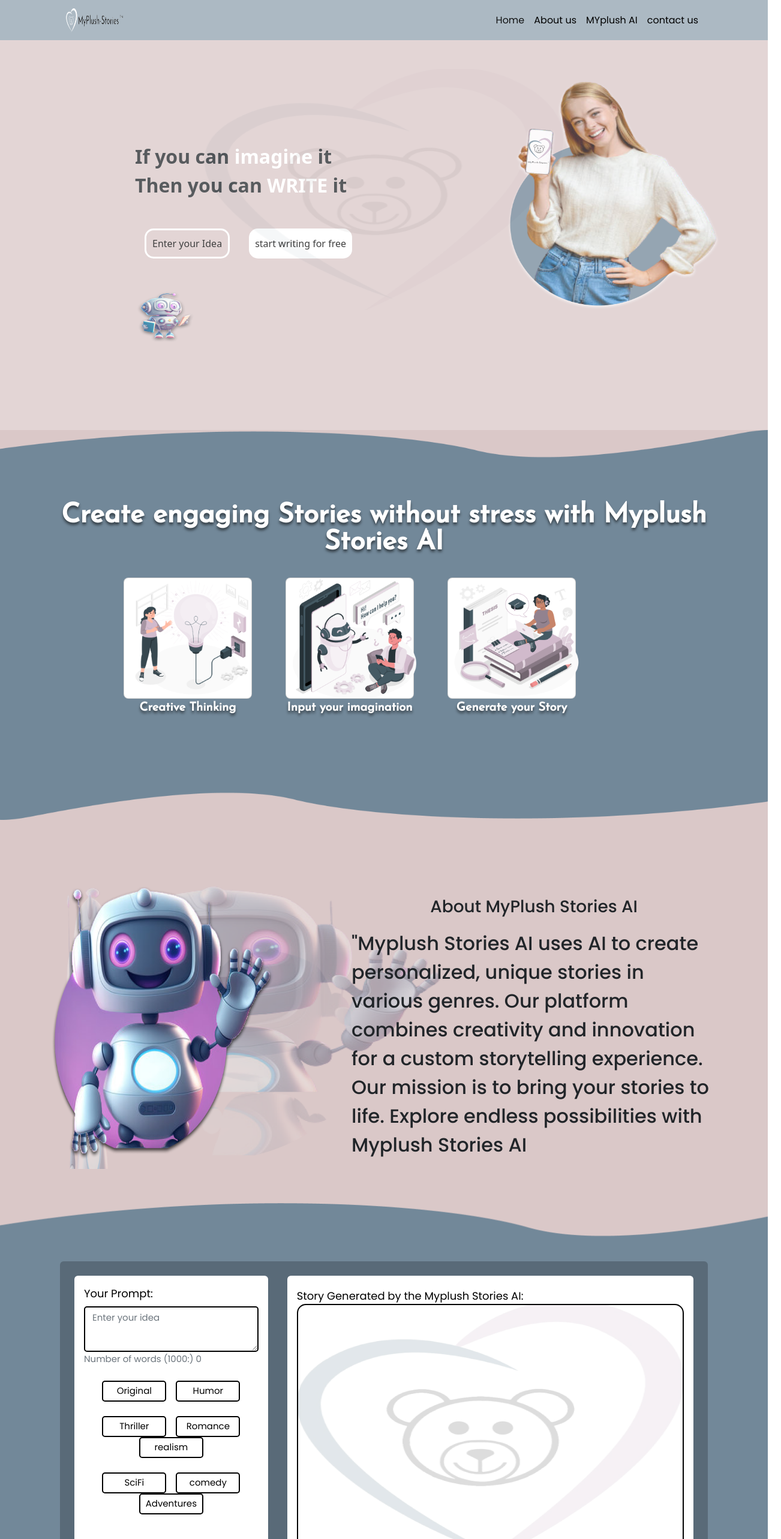
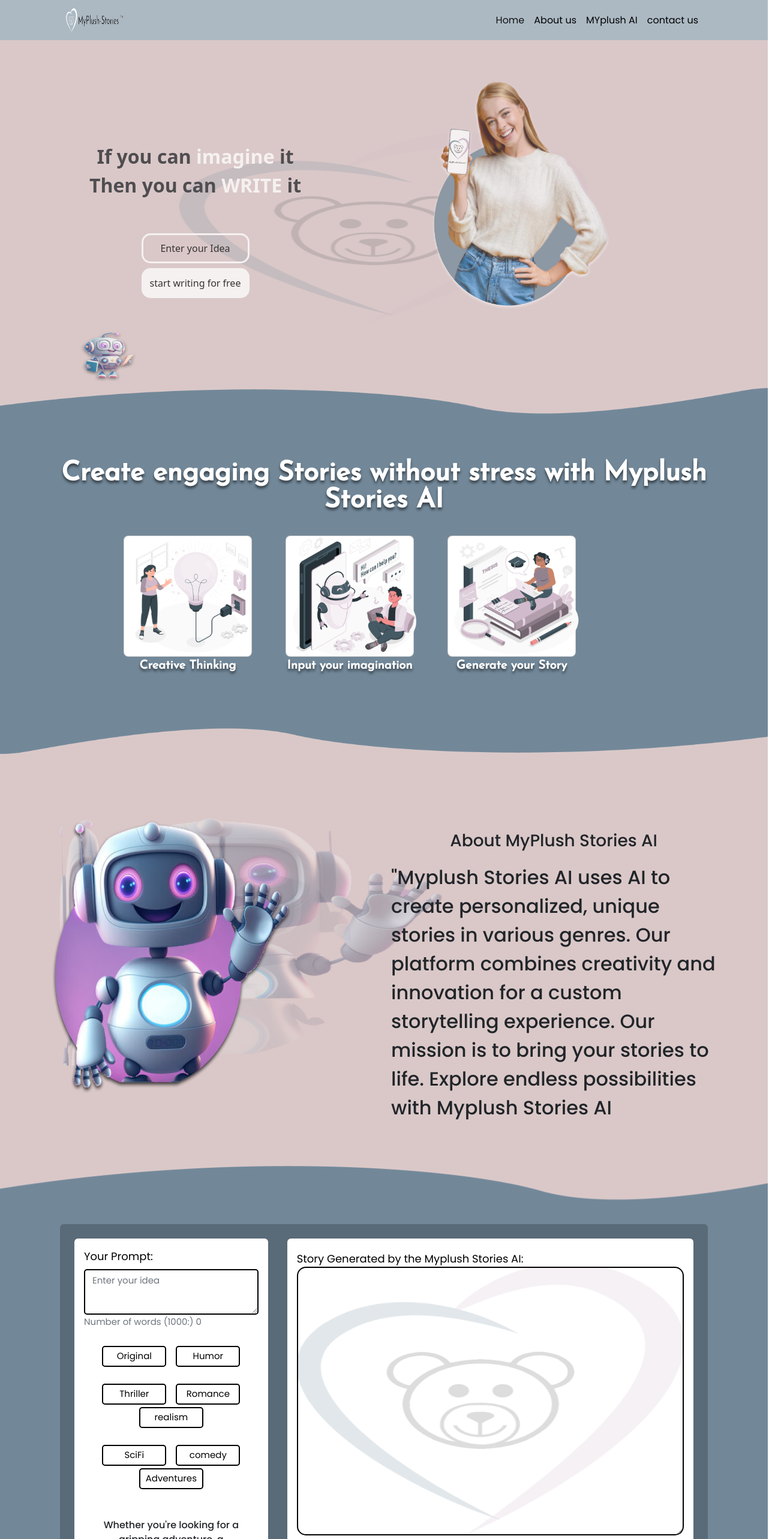
Before and after one commit to AhsanAli2546/MyPlushStories, a Next.js app: page / in a window 1280 px wide. Shown: the top 2566 px of the page at 60% size, 1302 px wide, since content can reach past the window. Built offline with nearby package versions, Linux system fonts and the light colour scheme.

Commit message:
fix responsive issue

```diff
--- a/components/About.js
+++ b/components/About.js
@@ -11,15 +11,15 @@
       <section className={`${styles['bg-about-color']} pb-5 pt-1
         position-relative `} >
           <div className={`container p-3 justify-content-center`}>
-            <div className={`d-flex ${styles['bg-robot']} `}>
-              <div className='flex-fill'>
+            <div className={`row ${styles['bg-robot']} `}>
+              <div className='col'>
                 <Image src={`/images/Group2.png`} alt={'benefit of myplushstory'}
-                  width={500}  height={500}  />
+                  width={500}  height={500} className={`w-100`} />
                 {/* <Image src={`/images/Group3.png`} alt={'benefit of myplushstory'}
                   width={500}  height={500} className={`rounded-3 position-absolute ${styles['robot-shadow']} `} /> */}
               </div>
 
-              <div className='flex-fill '>
+              <div className='col '>
                 <p className={`text-center mt-5 h3`}> About MyPlush Stories AI</p>
                 <p className={`${styles['robot-text']}`}>
                 &quot;Myplush Stories AI uses AI to create personalized, unique stories in various genres. Our platform combines creativity and innovation for a custom storytelling experience. Our mission is to bring your stories to life. Explore endless possibilities with Myplush Stories AI
--- a/components/Header.js
+++ b/components/Header.js
@@ -8,37 +8,35 @@
   return (
     <>
 
-      <header className={` position-relative w-100 `}>
-        <Image src={`/images/bearh.png`} alt={`bear logo`}
-            width={600} height={450} className={`mx-auto pt-5 d-block`} />
-        <div className={`position-absolute ${styles['header']} top-0 bottom-0
-            end-0 start-0 opacity-75 w-100 `}>
-            <div className={`container`}>
+      <header className={` position-relative w-100 ${styles['bg-header']} ${styles['header']}`}>
+        {/* <Image src={`/images/bearh.png`} alt={`bear logo`}
+            width={580} height={450} className={`mx-auto pt-5 d-block`} /> */}
+        <div className={`opacity-75 w-100 `}>
+            <div className={`container ${styles['bg-container']}`}>
                 <div className={`row`}>
-                    <div className={`col-lg-5 offset-1`}>
-                        <div className={`container ps-5`}>
+                    <div className={`col-lg-5 col-md-5 col-sm-5 `}>
+                        <div className={`container ps-5 text-center`}>
                             <p className={`${styles['title']}`}>
                                 If you can <strong className={`text-white`} >imagine</strong>  it <br/>
                                 Then you can <strong className={`text-white`} >WRITE</strong> it
                             </p>
-                            <div className={`mt-5`}>
-                                <button className={`${styles['button']} ${styles['idea-button']} mx-3`}>
+                            <div className={`mt-5 `}>
+                                <button className={`${styles['button']} ${styles['idea-button']} mx-2`}>
                                     Enter your Idea
                                 </button>
-                                <button className={`${styles['button']} ${styles['write-button']} mx-3`}>
+                                <button className={`${styles['button']} ${styles['write-button']} mx-2`}>
                                     start writing for free
                                 </button>
-                            </div>
                             <Image src={`/images/robotheader.png`} alt={`bear logo`}
             width={150} height={150} className={`ms-0 pt-5 d-block`} />
+                            </div>
                         </div>
 
                     </div>
 
-                    <div className={`col-lg-4`}>
-                    <Image src={`/images/group5.png`} alt={`bear logo`}
-            width={650} height={400} className={`ml-0 d-block`} />
-
+                    <div className={`col-lg-6 col-md-6 col-sm-8`}>
+                    <Image src={`/images/group5.png`} alt={`landing page image`}
+                        width={500} height={400} className={`ml-0 d-block w-100`} />
                     </div>
 
                 </div>
--- a/components/Story.js
+++ b/components/Story.js
@@ -70,22 +70,22 @@
                 </div>
                 <div className={`row mt-4`}>
                   <div className={`col text-center`}>
-                    <button className={`${styles['tag']} mx-2`} onClick={() => handleSubmit('original')}>Original</button>
-                    <button className={`${styles['tag']} mx-2`} onClick={() => handleSubmit('Humor')}>Humor</button>
+                    <button className={`${styles['tag']} mx-2 mt-1`} onClick={() => handleSubmit('original')}>Original</button>
+                    <button className={`${styles['tag']} mx-2 mt-1`} onClick={() => handleSubmit('Humor')}>Humor</button>
                   </div>
                 </div>
                 <div className={`row mt-4`}>
                   <div className={`col text-center`}>
-                    <button className={`${styles['tag']} mx-2`} onClick={() => { handleSubmit('Thriller') }}>Thriller</button>
-                    <button className={`${styles['tag']} mx-2`} onClick={() => { handleSubmit('Romance') }}>Romance</button>
-                    <button className={`${styles['tag']} mx-2`} onClick={() => { handleSubmit('realism') }}>realism</button>
+                    <button className={`${styles['tag']} mx-2 mt-1`} onClick={() => { handleSubmit('Thriller') }}>Thriller</button>
+                    <button className={`${styles['tag']} mx-2 mt-1`} onClick={() => { handleSubmit('Romance') }}>Romance</button>
+                    <button className={`${styles['tag']} mx-2 mt-1`} onClick={() => { handleSubmit('realism') }}>realism</button>
                   </div>
                 </div>
                 <div className={`row mt-4`}>
                   <div className={`col text-center`}>
-                    <button className={`${styles['tag']} mx-2`} onClick={() => { handleSubmit('SciFi') }}>SciFi</button>
-                    <button className={`${styles['tag']} mx-2`} onClick={() => { handleSubmit('Comedy') }}>comedy</button>
-                    <button className={`${styles['tag']} mx-2`} onClick={() => { handleSubmit('Adventures') }}>Adventures</button>
+                    <button className={`${styles['tag']} mx-2 mt-1`} onClick={() => { handleSubmit('SciFi') }}>SciFi</button>
+                    <button className={`${styles['tag']} mx-2 mt-1`} onClick={() => { handleSubmit('Comedy') }}>comedy</button>
+                    <button className={`${styles['tag']} mx-2 mt-1`} onClick={() => { handleSubmit('Adventures') }}>Adventures</button>
                   </div>
                 </div>
                 <label className={`text-center mt-5`}>
--- a/pages/api/story/[story].js
+++ b/pages/api/story/[story].js
@@ -1,13 +1,12 @@
 import { Configuration, OpenAIApi } from "openai";
 
+const configuration = new Configuration({
+  apiKey: process.env.OPENAI_API_KEY1a
+});
+const openai = new OpenAIApi(configuration);
 
 export default async function handler(req, res) {
-    try{
-      const configuration = new Configuration({
-
-        apiKey: process.env.OPENAI_API_KEY
-      });
-      const openai = new OpenAIApi(configuration);
+  try {
 
     const { story } = req.query
     //let title = req.query.story;
@@ -18,12 +17,12 @@
     let response = "";
 
     let result = await openai.createCompletion({
-             model:'text-davinci-003',
-             prompt:title,
-             temperature:0.2,
-             max_tokens:365,
-             frequency_penalty:0.5,
-             presence_penalty:0
+      model: 'text-davinci-003',
+      prompt: title,
+      temperature: 0.2,
+      max_tokens: 365,
+      frequency_penalty: 0.5,
+      presence_penalty: 0
     });
 
     // console.log(result);
@@ -34,10 +33,10 @@
     res.status(200).json({ story: response });
 
     // //console.log(process.env.OPENAI_API_KEY);
-    }catch(ex){
+  } catch (ex) {
     //console.log("Exception from api call: ",ex);
     //throw ex;
-        res.status(400).json({Error:ex});
+    res.status(400).json({ Error: ex });
   }
 
 
--- a/pages/index.js
+++ b/pages/index.js
@@ -29,6 +29,7 @@
       <Navbar/>
       <Header/>
       <main className={`${poppinsWs500.className} ${styles['body']}`} >
+
         <EngageStories/>
         <About/>
         <Story/>
--- a/styles/Header.module.css
+++ b/styles/Header.module.css
@@ -1,13 +1,18 @@
 .header{
+    /* background-image: url('../public/images/Union.png'); */
+    /*height: 650px;*/
+    padding-top: 50px;
+}
+
+.bg-header{
+
     background: #dac8c8;
-    height: 650px;
-    padding-top: 50px;
 }
 
 
 .title{
     margin-top: 120px;
-    position: relative;
+
     font-size: xx-large;
     font-weight: bold;
 }
@@ -17,6 +22,8 @@
     border-radius: 15px;
     height: 50px;
     padding: 10px;
+    width: 180px;
+    margin-top: 8px;
 }
 
 .idea-button{
@@ -45,3 +52,32 @@
     background-color: transparent;
 
 }
+
+
+.bg-container{
+    background: url('../public/images/bearh.png');
+    background-repeat: no-repeat;
+    background-size: 60% 60%;
+    background-position: center;
+}
+
+
+
+@media screen and (min-width: 720px) {
+    .title{
+
+        font-size: xx-large;
+
+    }
+    .write-button{
+        font-size: 16px;
+
+
+    }
+
+    .header{
+
+        /*height: 1050px;*/
+
+    }
+  }
--- a/styles/about.module.css
+++ b/styles/about.module.css
@@ -1,14 +1,14 @@
 
 .bg-about-color{
     top:60px;
-    background: #dac8c8;
+    /* background: #dac8c8; */
     padding-top: 50px;
     padding-bottom: 50px;
 }
 
 
 .bg-robot{
-    background-size: 80% 100%;
+    background-size: 80% 80%;
     background-image: url('../public/images/Group3.png');
     background-repeat: no-repeat;
 }
--- a/styles/engagestories.module.css
+++ b/styles/engagestories.module.css
@@ -1,10 +1,10 @@
 .bg-engage-stories{
-    margin-top:200px;
+
     background-repeat: no-repeat;
     background-size: 100% 100%;
     background-image: url('../public/images/Union.png');
     padding: 100px;
-    height: 650px;
+
 }
 
 .engage-card-text{
```
Also changed, not shown: 1 other file (tests, documents, lock files or other folders). Lines whose indentation alone changed are shown as unchanged.
